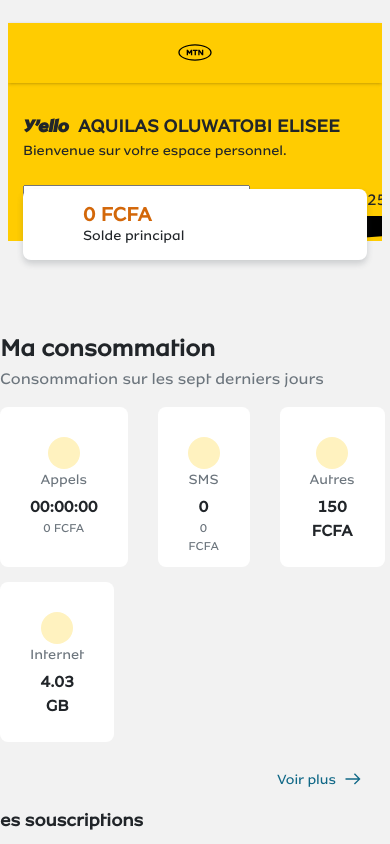
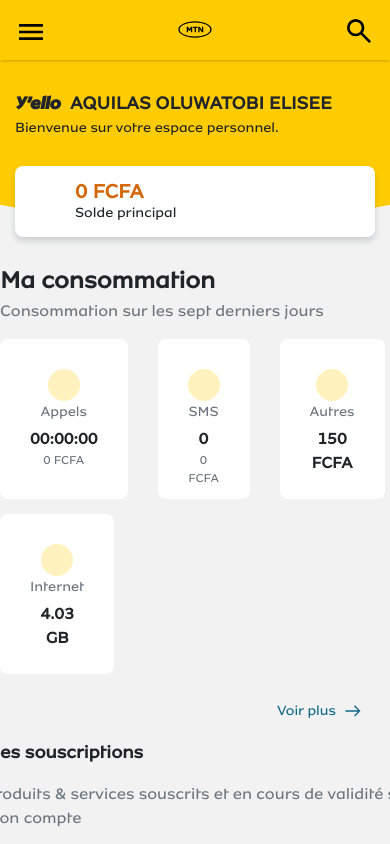
Before and after one commit to Aqui05/vue-myMTN, a Vue app: page /acceuil in a window 390 px wide. Shown: the top 844 px of the page. Built offline with nearby package versions, Linux system fonts and the light colour scheme.

Commit message:
modified:   src/assets/base.css 	modified:   src/components/HomeComponent.vue 	modified:   src/components/nav/TopNavMobile.vue

```diff
--- a/src/assets/base.css
+++ b/src/assets/base.css
@@ -90,5 +90,5 @@ body {
     line-height: 1.5;
     color: #212529;
     text-align: left;
-    background-color: #fff;
+    margin: 0;
 }
--- a/src/components/HomeComponent.vue
+++ b/src/components/HomeComponent.vue
@@ -108,6 +108,11 @@ import TopNavMobile from './nav/TopNavMobile.vue';
     .top-bar {
       display: none;
   }
+  .main-container {
+    padding-top: 0px;
+  }
+
+
   .main-container-content {
     padding: 40px 60px;
     left: 0px;
@@ -118,7 +123,13 @@ import TopNavMobile from './nav/TopNavMobile.vue';
   }
 
   .top-bar-mobile {
-    display: block;
+    top: 0;
+    width:100%;
+    z-index: 15;
+    margin: auto;
+    justify-content: space-between;
+    display: flex;
+    align-items: center;
   }
 }
 
--- a/src/components/nav/TopNavMobile.vue
+++ b/src/components/nav/TopNavMobile.vue
@@ -1,11 +1,12 @@
 <template>
     <div id="main_header">
       <div id="mobile_menu" class="position-relative">
-        <button>
-          <i class="kgk-mtn-menu"></i>
+        <!--Open leftbar component-->
+        <button @click.stop="toggleLeftNav">
+          <svg style="fill: black; width: 32px;" xmlns="http://www.w3.org/2000/svg" height="34px" viewBox="0 -960 960 960" width="24px" fill="#fff"><path d="M120-240v-80h720v80H120Zm0-200v-80h720v80H120Zm0-200v-80h720v80H120Z"/></svg>
         </button>
         <button class="ml-1 search">
-          <i class="kgk-mtn-search"></i>
+          <svg style="fill: black; width: 32px;  height: 32px;" xmlns="http://www.w3.org/2000/svg" height="24px" viewBox="0 -960 960 960" width="24px" fill="#fff"><path d="M784-120 532-372q-30 24-69 38t-83 14q-109 0-184.5-75.5T120-580q0-109 75.5-184.5T380-840q109 0 184.5 75.5T640-580q0 44-14 83t-38 69l252 252-56 56ZM380-400q75 0 127.5-52.5T560-580q0-75-52.5-127.5T380-760q-75 0-127.5 52.5T200-580q0 75 52.5 127.5T380-400Z"/></svg>
         </button>
       </div>
       <div id="main_header_welcome">
@@ -26,7 +27,7 @@
             </div>
           </div>
         </div>
-        <div id="main_header_right">
+        <!-- <div id="main_header_right">
               <div class="d-flex align-items-center">
                 <a href="#" class="mr-3 d-lg-none d-md-flex">
                   <i class="mtn-icon mtn-icon-search"></i>
@@ -44,6 +45,7 @@
                 </div>
               </div>
             </div>
+        -->
       </div>
       <div id="main_header_left_backdrop" class="modal-backdrop d-none" style="display: none;"></div>
       <div class="mtn-separator">
@@ -67,11 +69,47 @@
         </div>
       </div>
     </div>
+     <!-- LeftNav component -->
+     <LeftNav v-if="isLeftNavVisible" @click.stop />
   </template>
 
 <script>
+
+//La propriété display: none est appliqué à la section qui appelle le composant leftNav dans le composant principal.
+//Quand on clique sur le bouton de menu, dans l'actuel composant, pouvoir mettre cette propriété sur block, et quan on clique ailleurs, remettre sur none.
+import LeftNav from './LeftNav.vue';
+
 export default {
-        name:'TopNavMobile'
+  name: 'TopNavMobile',
+  components: {
+    LeftNav
+  },
+  data() {
+    return {
+      isLeftNavVisible: false
+    };
+  },
+  methods: {
+    toggleLeftNav() {
+      this.isLeftNavVisible = !this.isLeftNavVisible;
+    },
+    closeLeftNav() {
+      this.isLeftNavVisible = false;
+    },
+    handleClickOutside(event) {
+      if (!this.$el.contains(event.target)) {
+        this.closeLeftNav();
+      }
+    }
+  },
+  mounted() {
+    // Add click event listener when component is mounted
+    document.addEventListener('click', this.handleClickOutside);
+  },
+  beforeUnmount() {
+    // Remove click event listener when component is unmounted
+    document.removeEventListener('click', this.handleClickOutside);
+  }
 }
 </script>
 
@@ -277,5 +315,28 @@
     display: block;
 }
 
+.mtn-separator {
+    display: none;
+}
+
+@media screen and (max-width: 600px) {
+    .mtn-separator {
+        position: relative;
+        top: 30px;
+        display: block;
+    }
+}
+
+.mtn-separator svg {
+    fill: #ffcc01;
+    width: 100%;
+    -webkit-transform: scale(1.5);
+    transform: scale(1.5);
+}
+
+svg {
+    overflow: hidden;
+}
+
 
 </style>
```
Lines whose indentation alone changed are shown as unchanged.
